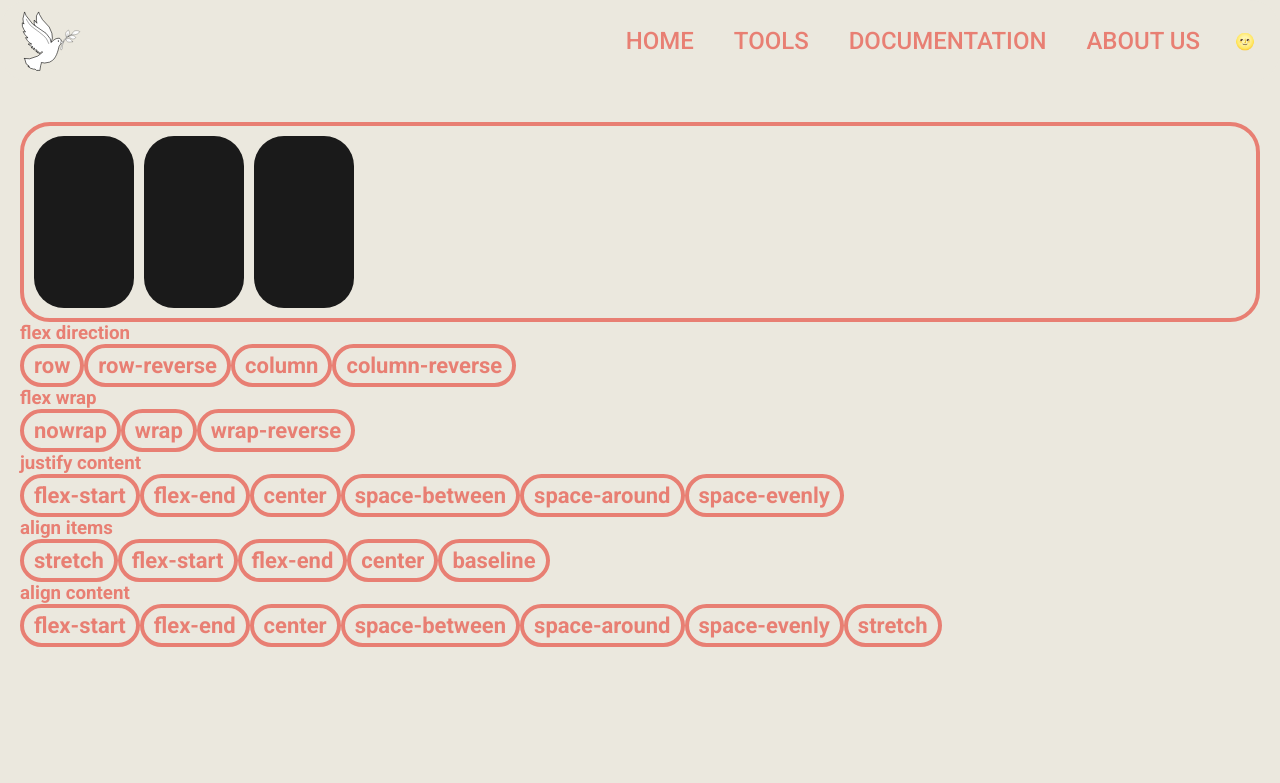
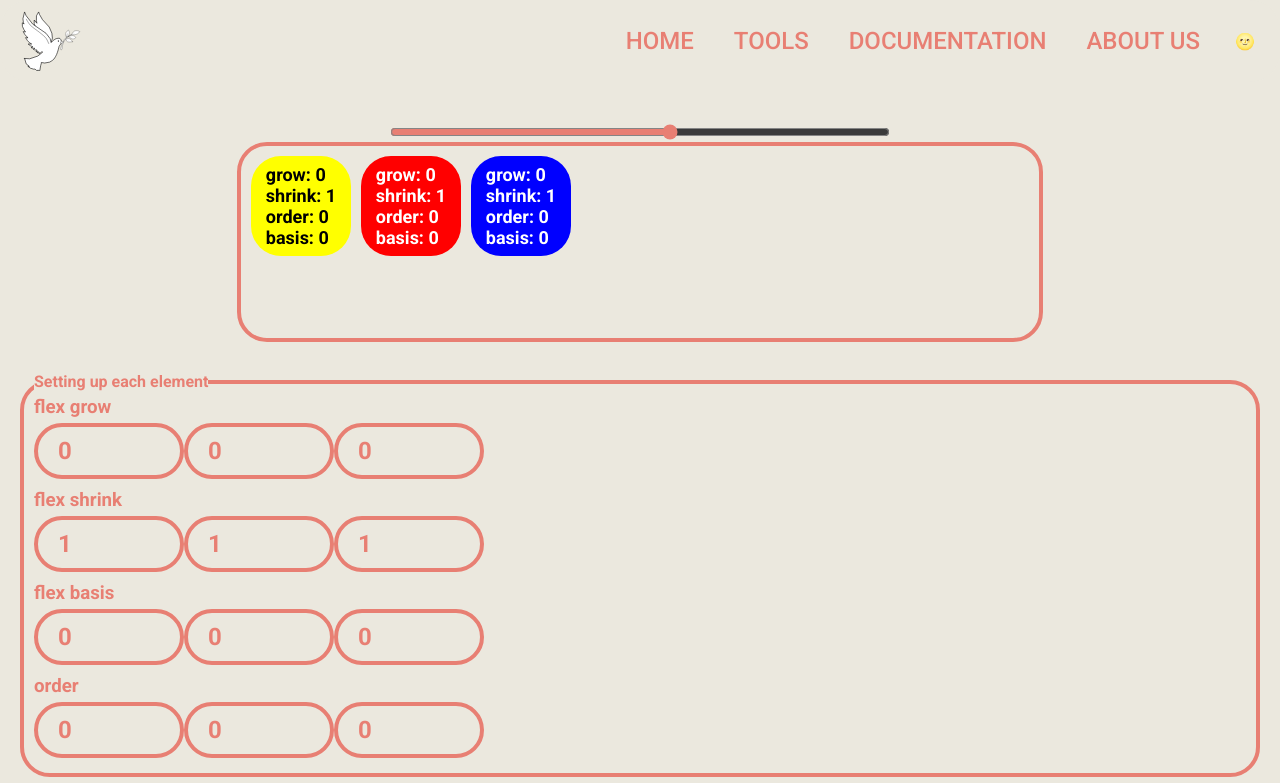
Before and after one commit to hetagdarchiev/HelpEnd, a React (Vite) app: page /flexGenerator in a window 1280 px wide. Shown: the top 783 px of the page. Built offline with nearby package versions, Linux system fonts and the light colour scheme.

Commit message:
flex component ready

```diff
--- a/src/components/Range/Range.jsx
+++ b/src/components/Range/Range.jsx
@@ -10,6 +10,7 @@ export default function Range({
   defaultValue = 0,
   val = false,
   id = "",
+  style = "",
 }) {
   const [value, setValue] = useState(defaultValue);
 
@@ -30,6 +31,7 @@ export default function Range({
         max={maxValue}
         step={stepValue}
         id={id}
+        style={style || undefined}
         className={`${className || ""} ${styl["range"]}`}
       />
     </>
--- a/src/pages/Tools/components/Flex/Flex.jsx
+++ b/src/pages/Tools/components/Flex/Flex.jsx
@@ -1,4 +1,5 @@
 import { useState } from "react";
+import Range from "../../../../components/Range/Range";
 import styl from "./Flex.module.scss";
 export default function Flex() {
   const [direction, setDirection] = useState("row");
@@ -6,30 +7,194 @@ export default function Flex() {
   const [justifyContent, setJustifyContent] = useState("flex-start");
   const [alignItems, setAlignItems] = useState("stretch");
   const [alignContent, setAlignContent] = useState("stretch");
-  const [flexGrow, setFlexGrow] = useState(0);
-  const [flexShrink, setFlexShrink] = useState(1);
-  const [flexBasis, setFlexBasis] = useState("auto");
-  const [order, setOrder] = useState(0);
-  const [flex, setFlex] = useState("0 1 auto");
-
+  const [flexGrow, setFlexGrow] = useState([0, 0, 0]);
+  const [flexShrink, setFlexShrink] = useState([1, 1, 1]);
+  const [flexBasis, setFlexBasis] = useState([0, 0, 0]);
+  const [order, setOrder] = useState([0, 0, 0]);
+  const [flex, setFlex] = useState([1, 1, 1]);
+  const [width, setWidth] = useState("65");
   const styleObject = {
     flexDirection: direction,
     flexWrap: wrap,
     justifyContent: justifyContent,
     alignItems: alignItems,
     alignContent: alignContent,
+    width: `${width}%`,
+  };
+  const handleInputChange = (index, newValue, setter) => {
+    setter((prevValues) => {
+      const updatedValues = [...prevValues];
+      updatedValues[index] = newValue === "" ? 1 : Number(newValue);
+      return updatedValues;
+    });
+  };
+  const handleWidth = (param) => {
+    setWidth(param);
   };
   return (
     <section className={`${styl["flex"]} container`}>
-      <div style={styleObject} className={`${styl["flex__monitor"]}`}>
-        <div></div>
-        <div></div>
-        <div></div>
+      <Range
+        rangeValueFunc={handleWidth}
+        maxValue={100}
+        minValue={20}
+        val={width}
+        style={{ marginInline: "auto", display: "block" }}
+      />
+      <div style={styleObject} className={`${styl["flex__monitor"] || ""}`}>
+        <div
+          style={{
+            flexGrow: flexGrow[0],
+            flexShrink: flexShrink[0],
+            flexBasis: flexBasis[0],
+            order: order[0],
+            backgroundColor: "yellow",
+            color: 'black'
+          }}
+        >
+          grow: {flexGrow[0]}<br/>
+          shrink: {flexShrink[0] }<br/>
+          order: {order[0]} <br />
+          basis: {flexBasis[0]}
         </div>
-      <div className={`${styl["flex__controller"]}`}>
-        <div className={`${styl["flex__direction"]}`}>
+        <div
+          style={{
+            flexGrow: flexGrow[1],
+            flexShrink: flexShrink[1],
+            flexBasis: flexBasis[1],
+            order: order[1],
+            backgroundColor: "red",
+          }}
+        >
+          grow: {flexGrow[1]}<br/>
+          shrink: {flexShrink[1] }<br/>
+          order: {order[1]} <br />
+          basis: {flexBasis[1]}
+        </div>
+        <div
+          style={{
+            flexGrow: flexGrow[2],
+            flexShrink: flexShrink[2],
+            flexBasis: flexBasis[2],
+            order: order[2],
+            backgroundColor: "blue",
+          }}
+        >
+          grow: {flexGrow[2]}<br/>
+          shrink: {flexShrink[2] }<br/>
+          order: {order[2]} <br />
+          basis: {flexBasis[2]}
+        </div>
+      </div>
+      <div className={`${styl["flex__controller"] || ""}`}>
+        <fieldset className={`${styl["each-element-setting__group"] || ""}`}>
+          <legend>Setting up each element</legend>
+          <div className={`${styl["element-grow__group"] || ""}`}>
+            <h3>flex grow</h3>
+            <input
+              type="number"
+              min={0}
+              max={100}
+              onChange={(e) =>
+                handleInputChange(0, e.target.value, setFlexGrow)
+              }
+              value={flexGrow[0]}
+            />
+            <input
+              type="number"
+              min={0}
+              max={100}
+              value={flexGrow[1]}
+              onChange={(e) =>
+                handleInputChange(1, e.target.value, setFlexGrow)
+              }
+            />
+            <input
+              type="number"
+              min={0}
+              max={100}
+              onChange={(e) =>
+                handleInputChange(2, e.target.value, setFlexGrow)
+              }
+              value={flexGrow[2]}
+            />
+          </div>
+          <div className={`${styl["element-shrink__group"] || ""}`}>
+            <h3>flex shrink</h3>
+            <input
+              type="number"
+              name=""
+              value={flexShrink[0]}
+              onChange={(e) =>
+                handleInputChange(0, e.target.value, setFlexShrink)
+              }
+              id=""
+            />
+            <input
+              type="number"
+              value={flexShrink[1]}
+              onChange={(e) =>
+                handleInputChange(1, e.target.value, setFlexShrink)
+              }
+            />
+            <input
+              type="number"
+              value={flexShrink[2]}
+              onChange={(e) =>
+                handleInputChange(2, e.target.value, setFlexShrink)
+              }
+            />
+          </div>
+          <div>
+            <h3>flex basis</h3>
+            <input
+              type="number"
+              min={0}
+              value={flexBasis[0]}
+              onChange={(e) =>
+                handleInputChange(0, e.target.value, setFlexBasis)
+              }
+            />
+            <input
+              type="number"
+              min={0}
+              value={flexBasis[1]}
+              onChange={(e) =>
+                handleInputChange(1, e.target.value, setFlexBasis)
+              }
+            />
+            <input
+              type="number"
+              min={0}
+              value={flexBasis[2]}
+              onChange={(e) =>
+                handleInputChange(2, e.target.value, setFlexBasis)
+              }
+            />
+          </div>
+          <div>
+            <h3>order</h3>
+            <input
+              type="number"
+              value={order[0]}
+              onChange={(e) => handleInputChange(0, e.target.value, setOrder)}
+            />
+            <input
+              type="number"
+              value={order[1]}
+              onChange={(e) => handleInputChange(1, e.target.value, setOrder)}
+            />
+            <input
+              type="number"
+              value={order[2]}
+              onChange={(e) => handleInputChange(2, e.target.value, setOrder)}
+            />
+          </div>
+        </fieldset>
+        <fieldset className={`${styl["group-setting"] || ""}`}>
+          <legend>Flex setting</legend>
+          <div className={`${styl["flex__direction"] || ""}`}>
             <h3>flex direction</h3>
-          <div className={`${styl["flex__direction-wrapper"]}`}>
+            <div className={`${styl["flex__direction-wrapper"] || ""}`}>
               <button onClick={() => setDirection("row")} className={`button`}>
                 row
               </button>
@@ -39,7 +204,10 @@ export default function Flex() {
               >
                 row-reverse
               </button>
-            <button onClick={() => setDirection("column")} className={`button`}>
+              <button
+                onClick={() => setDirection("column")}
+                className={`button`}
+              >
                 column
               </button>
               <button
@@ -50,10 +218,9 @@ export default function Flex() {
               </button>
             </div>
           </div>
-
-        <div className={`${styl["flex__wrap"]}`}>
+          <div className={`${styl["flex__wrap"] || ""}`}>
             <h3>flex wrap</h3>
-          <div className={`${styl["flex__wrap-wrapper"]}`}>
+            <div className={`${styl["flex__wrap-wrapper"] || ""}`}>
               <button onClick={() => setWrap("nowrap")} className={`button`}>
                 nowrap
               </button>
@@ -68,10 +235,9 @@ export default function Flex() {
               </button>
             </div>
           </div>
-
-        <div className={`${styl["flex__justify-content"]}`}>
+          <div className={`${styl["flex__justify-content"] || ""}`}>
             <h3>justify content</h3>
-          <div className={`${styl["justify-content-wrapper"]}`}>
+            <div className={`${styl["justify-content-wrapper"] || ""}`}>
               <button
                 onClick={() => setJustifyContent("flex-start")}
                 className={`button`}
@@ -110,10 +276,9 @@ export default function Flex() {
               </button>
             </div>
           </div>
-
-        <div className={`${styl["align__items"]}`}>
+          <div className={`${styl["align__items"] || ""}`}>
             <h3>align items</h3>
-          <div className={`${styl["align__items-wrapper"]}`}>
+            <div className={`${styl["align__items-wrapper"] || ""}`}>
               <button
                 onClick={() => setAlignItems("stretch")}
                 className={`button`}
@@ -146,10 +311,9 @@ export default function Flex() {
               </button>
             </div>
           </div>
-
-        <div className={`${styl["align__content"]}`}>
+          <div className={`${styl["align__content"] || ""}`}>
             <h3>align content</h3>
-          <div className={`${styl["align__content-wrapper"]}`}>
+            <div className={`${styl["align__content-wrapper"] || ""}`}>
               <button
                 onClick={() => setAlignContent("flex-start")}
                 className={`button`}
@@ -194,6 +358,7 @@ export default function Flex() {
               </button>
             </div>
           </div>
+        </fieldset>
       </div>
     </section>
   );
--- a/src/pages/Tools/components/Flex/Flex.module.scss
+++ b/src/pages/Tools/components/Flex/Flex.module.scss
@@ -1,3 +1,4 @@
+@use "../../../../styles/helpers/" as *;
 .flex {
     &__monitor {
         display: flex;
@@ -7,11 +8,64 @@
         padding: 10px;
         max-height: 400px;
         min-height: 200px;
+        width: 50%;
+        margin-inline: auto;
+        margin-bottom: 30px;
+        overflow: hidden;
         div {
             width: 100px;
+            height: 100px;
             aspect-ratio: 1;
             background-color: var(--invert);
             border-radius: var(--br-30);
+            display: flex;
+            justify-content: center;
+            align-items: center;
+            font-size: rem(18);
+            font-weight: 700;
+            color: white;
+            @include mobile {
+                width: 50px;
+                height: 50px;
+                border-radius: 10px;
+                color: transparent !important;
+
+            }
+            @include tablet {
+                font-size: rem(16);
+            }
+        }
+    }
+    &__controller {
+        display: flex;
+        flex-wrap: wrap;
+        gap: 5px;
+        justify-content: center;
+        align-items: center;
+        .each-element-setting__group {
+            width: fit-content;
+            padding: 5px 10px;
+            flex-grow: 2;
+            input {
+                max-width: 150px;
+                min-width: 100px;
+            }
+        }
+        .group-setting {
+            width: fit-content;
+            padding: 5px 10px;
+            flex-grow: 1;
+        }
+        & > div {
+            margin-bottom: 10px;
+            & > div {
+                display: flex;
+                flex-wrap: wrap;
+                gap: 10px;
+            }
+        }
+        h3 {
+            margin-bottom: 5px;
         }
     }
 }
```
Lines whose indentation alone changed are shown as unchanged.
